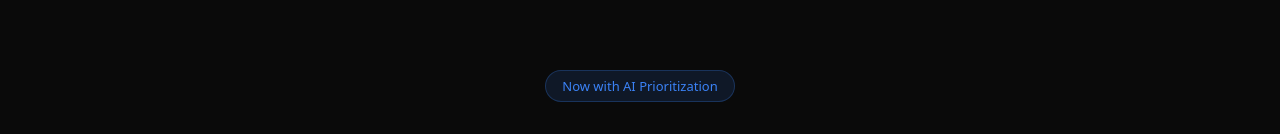
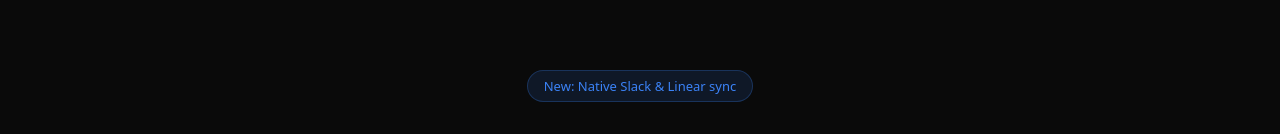
Before and after one commit to AfshalG/cloudtask, a Next.js app: page / in a window 1280 px wide. Shown: the part 126-260 px from the top of the page. Built offline with nearby package versions, Linux system fonts and the light colour scheme.

Commit message:
feat: update hero badge and footer tagline

```diff
--- a/src/app/page.tsx
+++ b/src/app/page.tsx
@@ -20,7 +20,7 @@
       {/* Hero */}
       <section style={{ textAlign: 'center', padding: '120px 24px 80px', maxWidth: '800px', margin: '0 auto' }}>
         <div style={{ display: 'inline-block', padding: '6px 16px', background: '#3b82f620', border: '1px solid #3b82f640', borderRadius: '20px', fontSize: '13px', color: '#3b82f6', marginBottom: '24px' }}>
-          Now with AI Prioritization
+          New: Native Slack & Linear sync
         </div>
         <h1 style={{ fontSize: '56px', fontWeight: 800, lineHeight: 1.1, letterSpacing: '-2px', margin: '0 0 24px' }}>
           The workspace<br />where teams ship faster
@@ -137,7 +137,7 @@
 
       {/* Footer */}
       <footer style={{ borderTop: '1px solid #222', padding: '40px 48px', textAlign: 'center', color: '#555', fontSize: '13px' }}>
-        © 2026 CloudTask. Built with ❤️ for fast-moving teams.
+        © 2026 CloudTask · Made in San Francisco · Trusted by 10,000+ teams worldwide
       </footer>
     </div>
   );
```
